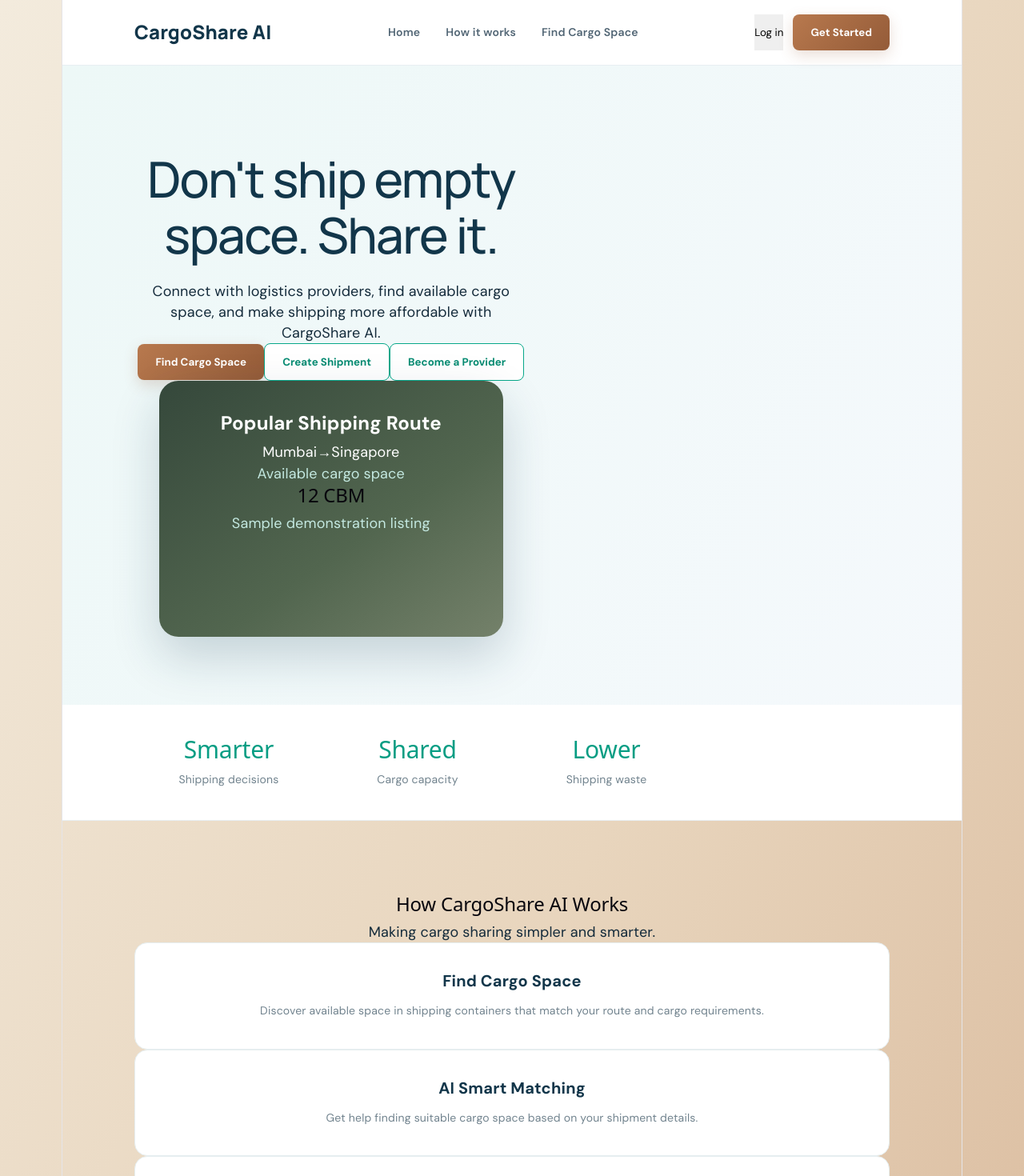
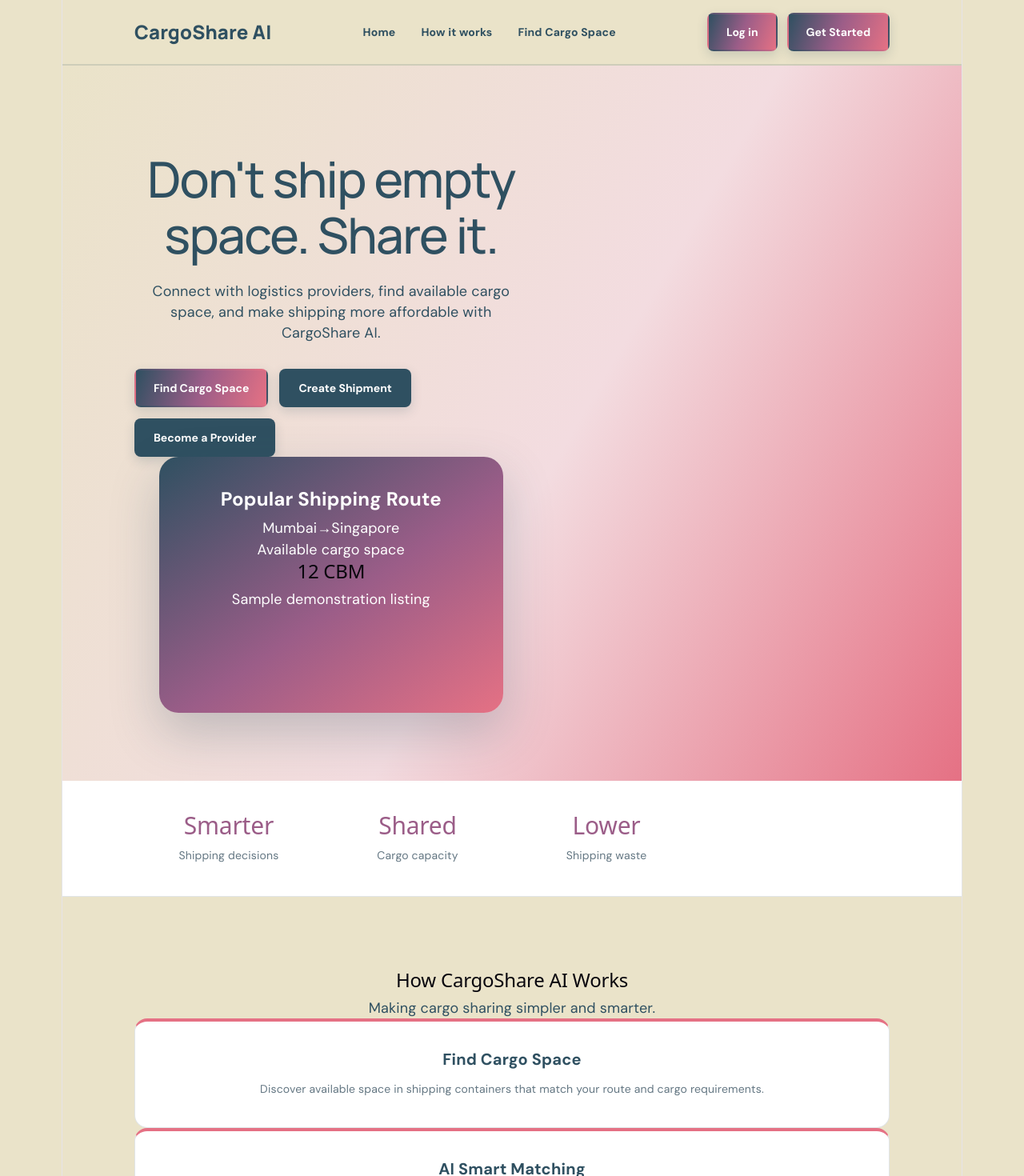
Before and after one commit to Deekshu45/cargospaceAI, a React (Vite) app: page / in a window 1280 px wide. Shown: the top 1470 px of the page at 80% size. Built offline with nearby package versions, Linux system fonts and the light colour scheme.

Commit message:
improved changes in app home page and provider dashboard

```diff
--- a/src/App.css
+++ b/src/App.css
@@ -1,5 +1,44 @@
 
 @import url('https://fonts.googleapis.com/css2?family=DM+Sans:wght@400;500;600;700;800&family=Manrope:wght@400;500;600;700;800&display=swap');
+
+/* =================================
+   CARGOSHARE AI - GLOBAL THEME
+================================= */
+
+:root {
+  --mist-blue: #2F5061;
+  --coral-pink: #E57184;
+  --warm-cream: #EAE3C9;
+
+  --app-gradient: linear-gradient(
+    120deg,
+    #2F5061 0%,
+    #9B5D88 50%,
+    #E57184 100%
+  );
+
+  --button-gradient: linear-gradient(
+    110deg,
+    #2F5061,
+    #9B5D88,
+    #E57184
+  );
+
+  --button-hover: linear-gradient(
+    110deg,
+    #243F4D,
+    #824C74,
+    #D65F75
+  );
+
+  --text-color: #2F5061;
+  --muted-color: #647783;
+  --card-background: #FFFFFF;
+}
+
+/* =================================
+   RESET AND BODY
+================================= */
 
 * {
   margin: 0;
@@ -13,19 +52,21 @@ html {
 
 body {
   font-family: 'DM Sans', sans-serif;
-background: linear-gradient(
-  120deg,
-  #F3EBDD 0%,
-  #E8D5BD 55%,
-  #D9B99B 100%
-);
-  color: #142b3b;
+  background: var(--warm-cream);
+  color: var(--text-color);
 }
 
 button {
   font-family: inherit;
   cursor: pointer;
   border: none;
+  transition: all 0.3s ease;
+}
+
+button:focus-visible,
+a:focus-visible {
+  outline: 3px solid var(--coral-pink);
+  outline-offset: 3px;
 }
 
 .app {
@@ -33,21 +74,26 @@ button {
   overflow: hidden;
 }
 
+/* =================================
+   NAVIGATION BAR
+================================= */
+
 .navbar {
-  height: 82px;
+  min-height: 82px;
   padding: 0 8%;
   display: flex;
   align-items: center;
   justify-content: space-between;
-  background: white;
-  border-bottom: 1px solid #e8eef2;
+  gap: 20px;
+  background: var(--warm-cream);
+  border-bottom: 2px solid rgba(47, 80, 97, 0.15);
 }
 
 .logo {
   font-family: 'Manrope', sans-serif;
   font-size: 24px;
   font-weight: 800;
-  color: #12364a;
+  color: var(--mist-blue);
 }
 
 .logo-icon {
@@ -55,7 +101,7 @@ button {
 }
 
 .logo-ai {
-  color: #08a88a;
+  color: #9B5D88;
 }
 
 .nav-links {
@@ -64,14 +110,15 @@ button {
 }
 
 .nav-links a {
-  color: #526675;
+  color: var(--mist-blue);
   text-decoration: none;
   font-size: 14px;
-  font-weight: 600;
+  font-weight: 700;
+  transition: color 0.3s ease;
 }
 
 .nav-links a:hover {
-  color: #08a88a;
+  color: #9B5D88;
 }
 
 .nav-actions {
@@ -79,27 +126,49 @@ button {
   gap: 12px;
 }
 
-.login-btn {
-  background: transparent;
-  color: #12364a;
-  padding: 12px 18px;
+/* =================================
+   ALL MAIN BUTTONS
+================================= */
+
+.log-btn,
+.signup-btn,
+.primary-btn,
+.secondary-btn,
+.marketplace-button {
+  background: var(--button-gradient);
+  color: #FFFFFF;
+  padding: 13px 22px;
+  border: 2px solid transparent;
+  border-radius: 8px;
+  font-size: 14px;
   font-weight: 700;
+  cursor: pointer;
+  box-shadow: 0 5px 14px rgba(47, 80, 97, 0.18);
+  transition: all 0.3s ease;
 }
 
-.signup-btn,
-.primary-btn {
- background: linear-gradient(135deg, #B8794E, #945B38);
-  color: white;
-  padding: 14px 22px;
-  border-radius: 8px;
-  font-weight: 700;
-  box-shadow: 0 6px 18px rgba(148, 91, 56, 0.20);
+.log-btn:hover,
+.signup-btn:hover,
+.primary-btn:hover,
+.secondary-btn:hover,
+.marketplace-button:hover {
+  background: var(--button-hover);
+  color: #FFFFFF;
+  transform: translateY(-2px);
+  box-shadow: 0 8px 18px rgba(47, 80, 97, 0.25);
 }
 
-.signup-btn:hover,
-.primary-btn:hover {
-  background: #078c73;
+.log-btn:active,
+.signup-btn:active,
+.primary-btn:active,
+.secondary-btn:active,
+.marketplace-button:active {
+  transform: translateY(0);
 }
+
+/* =================================
+   HERO SECTION
+================================= */
 
 .hero {
   min-height: 560px;
@@ -108,11 +177,16 @@ button {
   grid-template-columns: 1.1fr 0.9fr;
   align-items: center;
   gap: 50px;
-  background: linear-gradient(120deg, #edf8f7, #f5f9fc);
+  background: linear-gradient(
+    120deg,
+    #EAE3C9 0%,
+    #F3DCE0 55%,
+    #E57184 100%
+  );
 }
 
 .eyebrow {
-  color: #079d83;
+  color: #9B5D88;
   font-size: 12px;
   font-weight: 800;
   letter-spacing: 2px;
@@ -123,21 +197,22 @@ button {
   font-size: clamp(38px, 5vw, 62px);
   line-height: 1.13;
   margin: 22px 0;
-  color: #12364a;
+  color: var(--mist-blue);
 }
 
 .hero h1 span {
-  color: #08a88a;
+  color: #9B5D88;
 }
 
 .hero-content > p {
   max-width: 540px;
-  color: #647783;
+  color: #526675;
   font-size: 17px;
   line-height: 1.8;
 }
 
-.hero-actions {
+.hero-actions,
+.hero-buttons {
   display: flex;
   gap: 14px;
   margin-top: 32px;
@@ -145,23 +220,22 @@ button {
 }
 
 .secondary-btn {
-  padding: 14px 22px;
-  border: 1px solid #08a88a;
-  border-radius: 8px;
-  background: white;
-  color: #078c73;
-  font-weight: 700;
+  background: var(--mist-blue);
 }
 
 .secondary-btn:hover {
-  background: #e5f7f3;
+  background: #243F4D;
 }
 
 .hero-note {
   margin-top: 32px;
-  color: #71838e;
+  color: #526675;
   font-size: 13px;
 }
+
+/* =================================
+   SHIP CARD
+================================= */
 
 .hero-visual {
   display: flex;
@@ -176,14 +250,16 @@ button {
   padding: 40px 30px;
   border-radius: 24px;
   text-align: center;
+
   background: linear-gradient(
-  145deg,
-  #35483B 0%,
-  #52664F 60%,
-  #74816A 100%
-);
-  color: white;
-  box-shadow: 0 25px 60px rgba(18, 62, 83, 0.2);
+    145deg,
+    #2F5061 0%,
+    #9B5D88 55%,
+    #E57184 100%
+  );
+
+  color: #FFFFFF;
+  box-shadow: 0 25px 60px rgba(47, 80, 97, 0.25);
 }
 
 .ship-emoji {
@@ -197,14 +273,14 @@ button {
 }
 
 .ship-card p {
-  color: #c4e9e1;
+  color: #FFFFFF;
 }
 
 .ship-route {
   margin-top: 28px;
   padding: 14px 8px;
   border-radius: 10px;
-  background: rgba(255,255,255,0.12);
+  background: rgba(255, 255, 255, 0.15);
   display: flex;
   justify-content: space-between;
   align-items: center;
@@ -213,32 +289,44 @@ button {
 }
 
 .route-line {
-  color: #65e3c3;
+  color: #EAE3C9;
 }
+
+/* =================================
+   STATS SECTION
+================================= */
 
 .stats {
   display: grid;
   grid-template-columns: repeat(4, 1fr);
-  background: white;
+  background: #FFFFFF;
   padding: 38px 8%;
   text-align: center;
-  border-bottom: 1px solid #e8eef2;
+  border-bottom: 1px solid rgba(47, 80, 97, 0.15);
 }
 
 .stats h2 {
   font-size: 30px;
-  color: #079d83;
+  color: #9B5D88;
   margin-bottom: 6px;
 }
 
 .stats p {
-  color: #71838e;
+  color: var(--muted-color);
   font-size: 14px;
 }
+
+/* =================================
+   FEATURES AND LISTINGS
+================================= */
 
 .features,
 .listings {
   padding: 90px 8%;
+}
+
+.features {
+  background: var(--warm-cream);
 }
 
 .section-heading {
@@ -249,12 +337,12 @@ button {
 .section-heading h2 {
   font-family: 'Manrope', sans-serif;
   font-size: clamp(28px, 4vw, 40px);
-  color: #12364a;
+  color: var(--mist-blue);
   margin: 14px 0;
 }
 
 .section-heading p {
-  color: #71838e;
+  color: var(--muted-color);
   line-height: 1.7;
 }
 
@@ -266,15 +354,16 @@ button {
 
 .feature-card {
   padding: 34px 28px;
-  background: white;
-  border: 1px solid #e6eef0;
+  background: #FFFFFF;
+  border: 1px solid rgba(47, 80, 97, 0.15);
+  border-top: 4px solid var(--coral-pink);
   border-radius: 16px;
   transition: transform 0.2s, box-shadow 0.2s;
 }
 
 .feature-card:hover {
   transform: translateY(-6px);
-  box-shadow: 0 16px 35px rgba(18, 54, 74, 0.08);
+  box-shadow: 0 16px 35px rgba(47, 80, 97, 0.14);
 }
 
 .feature-icon {
@@ -283,27 +372,36 @@ button {
 }
 
 .feature-card h3 {
-  color: #12364a;
+  color: var(--mist-blue);
   margin-bottom: 12px;
   font-size: 20px;
 }
 
 .feature-card p {
-  color: #71838e;
+  color: var(--muted-color);
   font-size: 14px;
   line-height: 1.8;
 }
 
+/* =================================
+   MARKETPLACE LISTINGS
+================================= */
+
 .listings {
-  background: #edf8f7;
+  background: linear-gradient(
+    120deg,
+    #EAE3C9,
+    #F3DCE0
+  );
 }
 
 .listing-card {
   max-width: 800px;
   margin: auto;
   padding: 28px;
-  background: white;
-  border: 1px solid #e0eceb;
+  background: #FFFFFF;
+  border: 1px solid rgba(47, 80, 97, 0.15);
+  border-left: 5px solid var(--coral-pink);
   border-radius: 14px;
   display: flex;
   justify-content: space-between;
@@ -314,17 +412,17 @@ button {
 .listing-label {
   font-size: 11px;
   font-weight: 800;
-  color: #079d83;
+  color: #9B5D88;
   letter-spacing: 1px;
 }
 
 .listing-card h3 {
   margin: 12px 0;
-  color: #12364a;
+  color: var(--mist-blue);
 }
 
 .listing-card p {
-  color: #71838e;
+  color: var(--muted-color);
   font-size: 14px;
 }
 
@@ -336,12 +434,12 @@ button {
 }
 
 .listing-price span {
-  color: #71838e;
+  color: var(--muted-color);
   font-size: 12px;
 }
 
 .listing-price strong {
-  color: #079d83;
+  color: #9B5D88;
   font-size: 24px;
 }
 
@@ -349,25 +447,39 @@ button {
   text-align: center;
   margin-top: 18px;
   font-size: 12px;
-  color: #71838e;
+  color: var(--muted-color);
 }
+
+/* =================================
+   FOOTER
+================================= */
 
 .footer {
   padding: 45px 8%;
   text-align: center;
- background: linear-gradient(120deg, #26382D, #35483B);
-  color: #c6d6df;
+  background: linear-gradient(
+    110deg,
+    #2F5061,
+    #9B5D88,
+    #E57184
+  );
+  color: #FFFFFF;
 }
 
 .footer .logo {
-  color: white;
+  color: #FFFFFF;
   margin-bottom: 15px;
 }
 
 .footer p {
   margin-top: 10px;
   font-size: 13px;
+  color: #FFFFFF;
 }
+
+/* =================================
+   RESPONSIVE TABLET DESIGN
+================================= */
 
 @media (max-width: 800px) {
   .navbar {
@@ -408,9 +520,17 @@ button {
   }
 }
 
+/* =================================
+   RESPONSIVE MOBILE DESIGN
+================================= */
+
 @media (max-width: 450px) {
   .nav-actions {
     width: 100%;
+  }
+
+  .nav-actions button {
+    flex: 1;
   }
 
   .nav-links {
@@ -420,4 +540,26 @@ button {
   .ship-route {
     font-size: 11px;
   }
+
+  .hero {
+    padding: 45px 5%;
+  }
+
+  .hero h1 {
+    font-size: 36px;
+  }
+
+  .hero-buttons button,
+  .hero-actions button {
+    width: 100%;
+  }
+
+  .stats {
+    padding: 30px 5%;
+  }
+
+  .features,
+  .listings {
+    padding: 60px 5%;
+  }
 }
--- a/src/ProviderDashboard.jsx
+++ b/src/ProviderDashboard.jsx
@@ -98,11 +98,20 @@ const totalAvailableWeight = containers.reduce(
               View your published containers and update their
               available capacity.
             </p>
-            <button type="button">View My Containers</button>
+            <button
+  type="button"
+  onClick={() => {
+    document
+      .getElementById("my-published-containers")
+      ?.scrollIntoView({ behavior: "smooth" });
+  }}
+>
+  View My Containers
+</button>
           </div>
         </section>
         <section className="provider-bookings">
-  <h2>My Published Containers</h2>
+  <h2 id="My Published Containers">My Published Containers</h2>
 
   {containers.length === 0 ? (
     <p>No containers published yet.</p>
```
